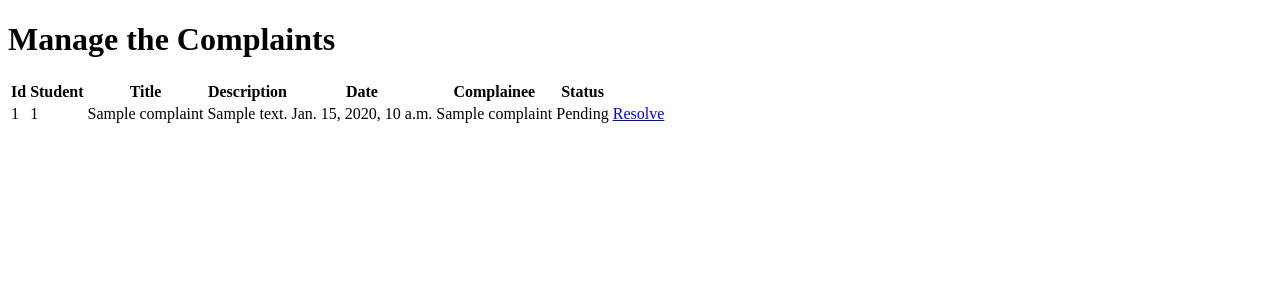
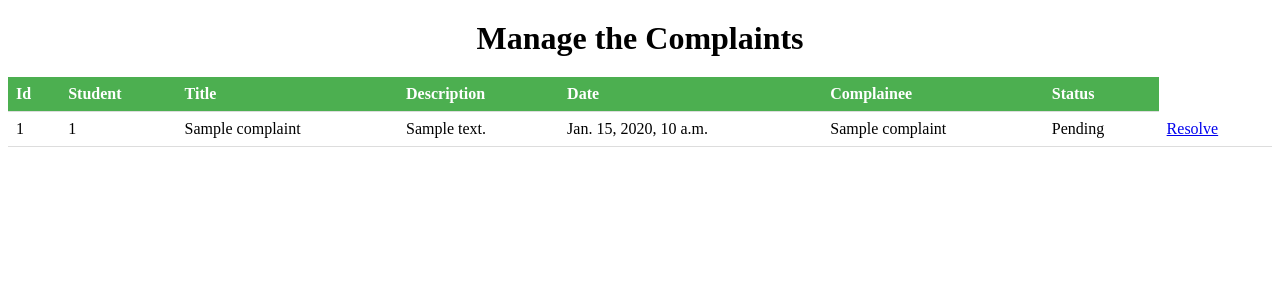
Before and after one commit to TheLapisGoat/HallManagementSoftware, a Django app: template HMS/main/templates/w-complaints.html in a window 1280 px wide. Shown: the top 300 px of the page. Run offline with Django 4.2, Linux system fonts and the light colour scheme; the template is opened without the code that fills it: most values are stand-ins (such as "Sample title", 1, 10 or a date in 2020).

Commit message:
css for w-complaints

```diff
--- a/HMS/main/templates/w-complaints.html
+++ b/HMS/main/templates/w-complaints.html
@@ -5,7 +5,34 @@
     <meta http-equiv="X-UA-Compatible" content="IE=edge">
     <meta name="viewport" content="width=device-width, initial-scale=1.0">
     <title>Complaints</title>
+    <style>
+      table {
+        border-collapse: collapse;
+        width: 100%;
+      }
 
+      th, td {
+        padding: 8px;
+        text-align: left;
+        border-bottom: 1px solid #ddd;
+      }
+
+      th {
+        background-color: #4CAF50;
+        color: white;
+        font-weight: bold;
+      }
+
+      tr:hover {
+        background-color: #f5f5f5;
+      }
+
+      h1 {
+        text-align: center;
+        margin-top: 20px;
+        margin-bottom: 20px;
+      }
+    </style>
 </head>
 <body>
     <h1>Manage the Complaints</h1>
```
